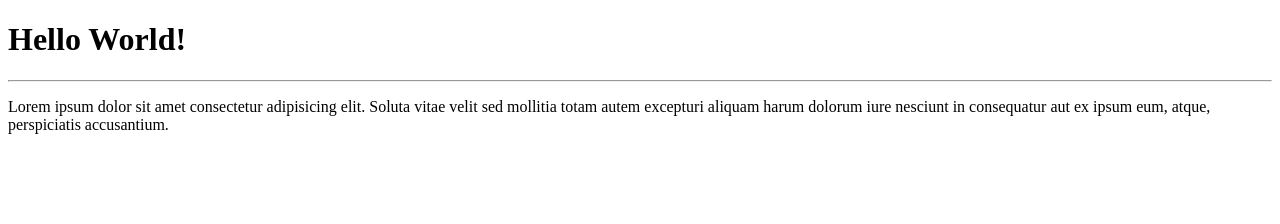
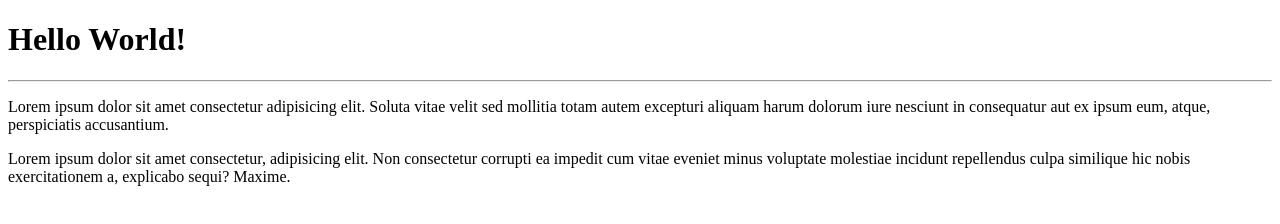
Before and after one commit to TaisiaEvellin/Hello-World, a plain HTML site: page site-exemplo/index.html in a window 1280 px wide. Drawn offline with Linux system fonts and the light colour scheme.

Commit message:
Adicionei um parágrafo

```diff
--- a/site-exemplo/index.html
+++ b/site-exemplo/index.html
@@ -10,5 +10,6 @@
     <h1>Hello World!</h1>
     <hr>
     <p>Lorem ipsum dolor sit amet consectetur adipisicing elit. Soluta vitae velit sed mollitia totam autem excepturi aliquam harum dolorum iure nesciunt in consequatur aut ex ipsum eum, atque, perspiciatis accusantium.</p>
+    <p>Lorem ipsum dolor sit amet consectetur, adipisicing elit. Non consectetur corrupti ea impedit cum vitae eveniet minus voluptate molestiae incidunt repellendus culpa similique hic nobis exercitationem a, explicabo sequi? Maxime.</p>
 </body>
 </html>
```
